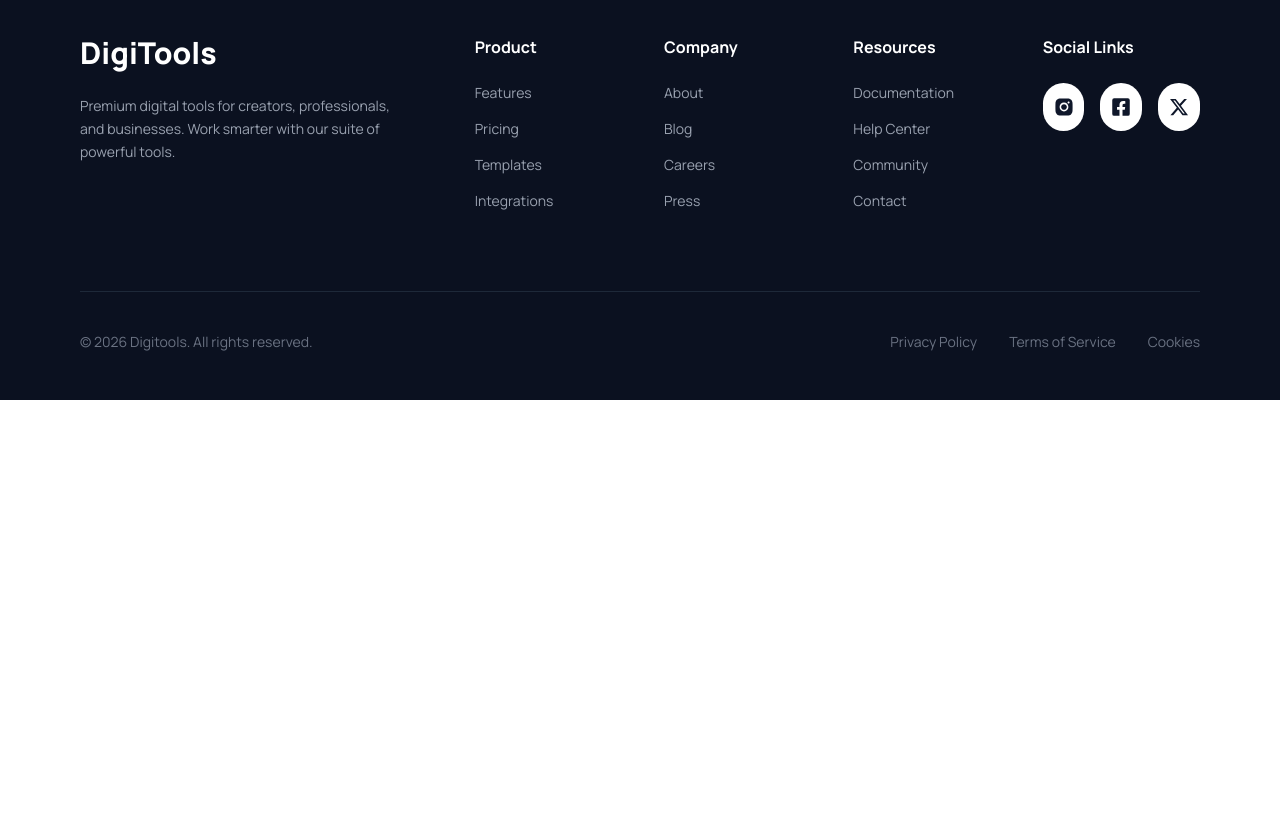
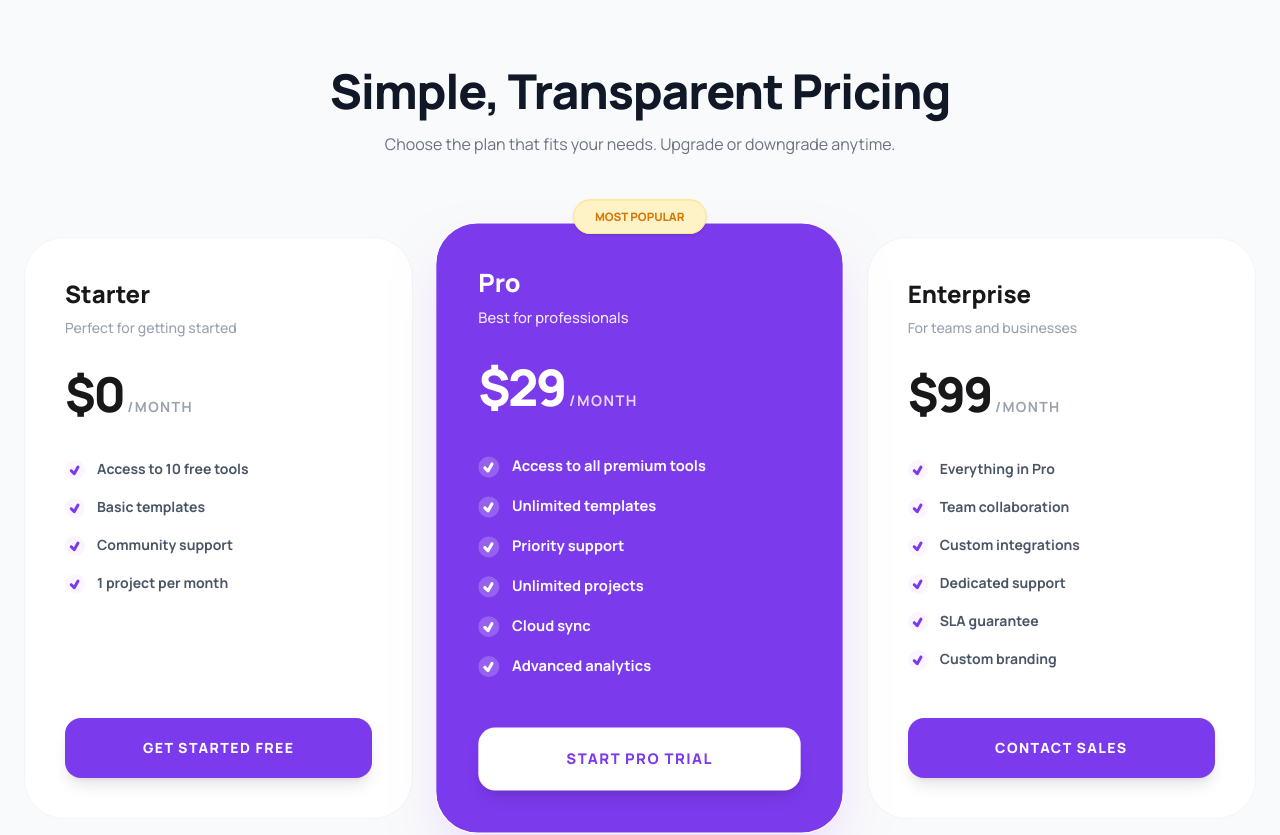
Before and after one commit to hasina-code/digitools-platform, a React (Vite) app: page / in a window 1280 px wide. Shown: the part 1680-2515 px from the top of the page. Before the commit the page ends 2080 px from the top, so only its background shows below. Built offline with nearby package versions, Linux system fonts and the light colour scheme.

Commit message:
add Pricing Section

```diff
--- a/src/App.jsx
+++ b/src/App.jsx
@@ -4,6 +4,7 @@ import Banner from "./Components/Banner";
 import Footer from "./Components/Footer";
 
 import Navbar from "./Components/Navbar";
+import Pricing from "./Components/Pricing";
 import Stats from "./Components/Stats";
 import Steps from "./Components/Steps";
 
@@ -23,6 +24,7 @@ function App() {
       <Banner />
       <Stats />
       <Steps />
+      <Pricing/>
       <Footer />
 
 
--- /dev/null
+++ b/src/Components/Pricing.jsx
@@ -0,0 +1,109 @@
+import React from 'react';
+import { TiTick } from 'react-icons/ti';
+
+const Pricing = () => {
+  const plans = [
+    {
+      name: "Starter",
+      price: "0",
+      desc: "Perfect for getting started",
+      features: ["Access to 10 free tools", "Basic templates", "Community support", "1 project per month"],
+      isPopular: false,
+      btnText: "Get Started Free"
+    },
+    {
+      name: "Pro",
+      price: "29",
+      desc: "Best for professionals",
+      features: ["Access to all premium tools", "Unlimited templates", "Priority support", "Unlimited projects", "Cloud sync", "Advanced analytics"],
+      isPopular: true,
+      btnText: "Start Pro Trial"
+    },
+    {
+      name: "Enterprise",
+      price: "99",
+      desc: "For teams and businesses",
+      features: ["Everything in Pro", "Team collaboration", "Custom integrations", "Dedicated support", "SLA guarantee", "Custom branding"],
+      isPopular: false,
+      btnText: "Contact Sales"
+    }
+  ];
+
+  return (
+    <section className="py-24 bg-[#F9FAFB] px-6">
+      <div className="max-w-7xl mx-auto">
+
+        {/* --- Header Section --- */}
+        <div className="text-center mb-20 space-y-4">
+          <h2 className="text-4xl md:text-5xl font-black text-[#101727] tracking-tight">
+            Simple, Transparent Pricing
+          </h2>
+          <p className="text-gray-500 text-sm md:text-base max-w-lg mx-auto leading-relaxed">
+            Choose the plan that fits your needs. Upgrade or downgrade anytime.
+          </p>
+        </div>
+
+        <div className="grid grid-cols-1 md:grid-cols-3 gap-8 items-stretch">
+          {plans.map((plan, index) => (
+            <div
+              key={index}
+              className={`relative p-8 md:p-10 rounded-[40px] border flex flex-col justify-between h-full  ${
+                plan.isPopular
+                ? "bg-[#7C3AED] text-white shadow-2xl shadow-purple-200 z-10 scale-105"
+                : "bg-white border-gray-100 hover:shadow-2xl hover:-translate-y-2"
+              }`}
+            >
+              {/*  Badge */}
+              {plan.isPopular && (
+                <div className="absolute -top-5 left-1/2 -translate-x-1/2">
+                  <span className="bg-[#FEF3C7] text-[#D97706] text-[11px] font-black uppercase px-5 py-2 rounded-full border border-[#FDE68A] shadow-sm whitespace-nowrap">
+                    Most Popular
+                  </span>
+                </div>
+              )}
+
+              <div>
+                <h3 className="text-2xl font-black mb-2">{plan.name}</h3>
+                <p className={`text-sm mb-8 font-medium ${plan.isPopular ? "text-purple-100" : "text-gray-400"}`}>
+                  {plan.desc}
+                </p>
+
+                <div className="flex items-baseline gap-1 mb-10">
+                  <span className="text-5xl font-black tracking-tighter">${plan.price}</span>
+                  <span className={`text-sm font-bold uppercase tracking-widest ${plan.isPopular ? "text-purple-200" : "text-gray-400"}`}>
+                    /Month
+                  </span>
+                </div>
+
+                <ul className="space-y-4 mb-12">
+                  {plan.features.map((feature, i) => (
+                    <li key={i} className="flex items-start gap-3 text-[14px] font-bold">
+                      <span className={`flex-shrink-0 w-5 h-5 rounded-full flex items-center justify-center mt-0.5 ${
+                        plan.isPopular ? "bg-white/20 text-white" : "bg-purple-50 text-[#7C3AED]"
+                      }`}>
+                        <TiTick size={18} />
+                      </span>
+                      <span className={plan.isPopular ? "text-white" : "text-gray-600"}>
+                        {feature}
+                      </span>
+                    </li>
+                  ))}
+                </ul>
+              </div>
+
+              <button className={`w-full py-5 rounded-2xl font-black text-sm uppercase tracking-widest transition-all active:scale-95 shadow-lg ${
+                plan.isPopular
+                ? "bg-white text-[#7C3AED] hover:bg-gray-50"
+                : "bg-[#7C3AED] text-white hover:bg-[#101727]"
+              }`}>
+                {plan.btnText}
+              </button>
+            </div>
+          ))}
+        </div>
+      </div>
+    </section>
+  );
+};
+
+export default Pricing;
--- a/src/Components/Steps.jsx
+++ b/src/Components/Steps.jsx
@@ -28,14 +28,14 @@ const Steps = () => {
   return (
     <section className="py-24 px-6 bg-[#F9FAFB]">
       <div className="max-w-7xl mx-auto text-center">
-        <h2 className="text-4xl md:text-5xl font-black text-[#101727] mb-16">
-          Get Started In 3 Easy Steps
-        </h2>
+        <h2 className="text-4xl md:text-5xl font-black text-[#101727] mb-2">
+          Get Started In 3 Easy Steps</h2>
+        <p className='text-[#627382] mb-16'>Start using premium digital tools in minutes, not hours.</p>
   <div className="grid grid-cols-1 md:grid-cols-3 gap-10">
        {stepsData.map((step) => (
     <div
         key={step.id}
-      className="relative p-10 bg-white border border-gray-100 rounded-[40px] shadow-sm hover:shadow-xl transition-all duration-300 group"
+      className="relative p-10 bg-white border border-gray-100 rounded-[40px] shadow-sm hover:shadow-xl group"
      >
 
      <span className="absolute top-6 right-8 bg-[#7C3AED] text-white text-xs font-black px-3 py-1 rounded-full shadow-lg shadow-purple-200">
@@ -43,7 +43,7 @@ const Steps = () => {
       </span>
 
 
-      <div className="w-24 h-24 bg-[#F5F3FF] rounded-3xl flex items-center justify-center mx-auto mb-8 group-hover:scale-110 transition-transform duration-300">
+      <div className="w-24 h-24 bg-[#F5F3FF] rounded-3xl flex items-center justify-center mx-auto mb-8 group-hover:scale-110 ">
        <img src={step.icon}
         className="w-12 h-12 object-contain" alt={step.title}   />
     </div>
```
